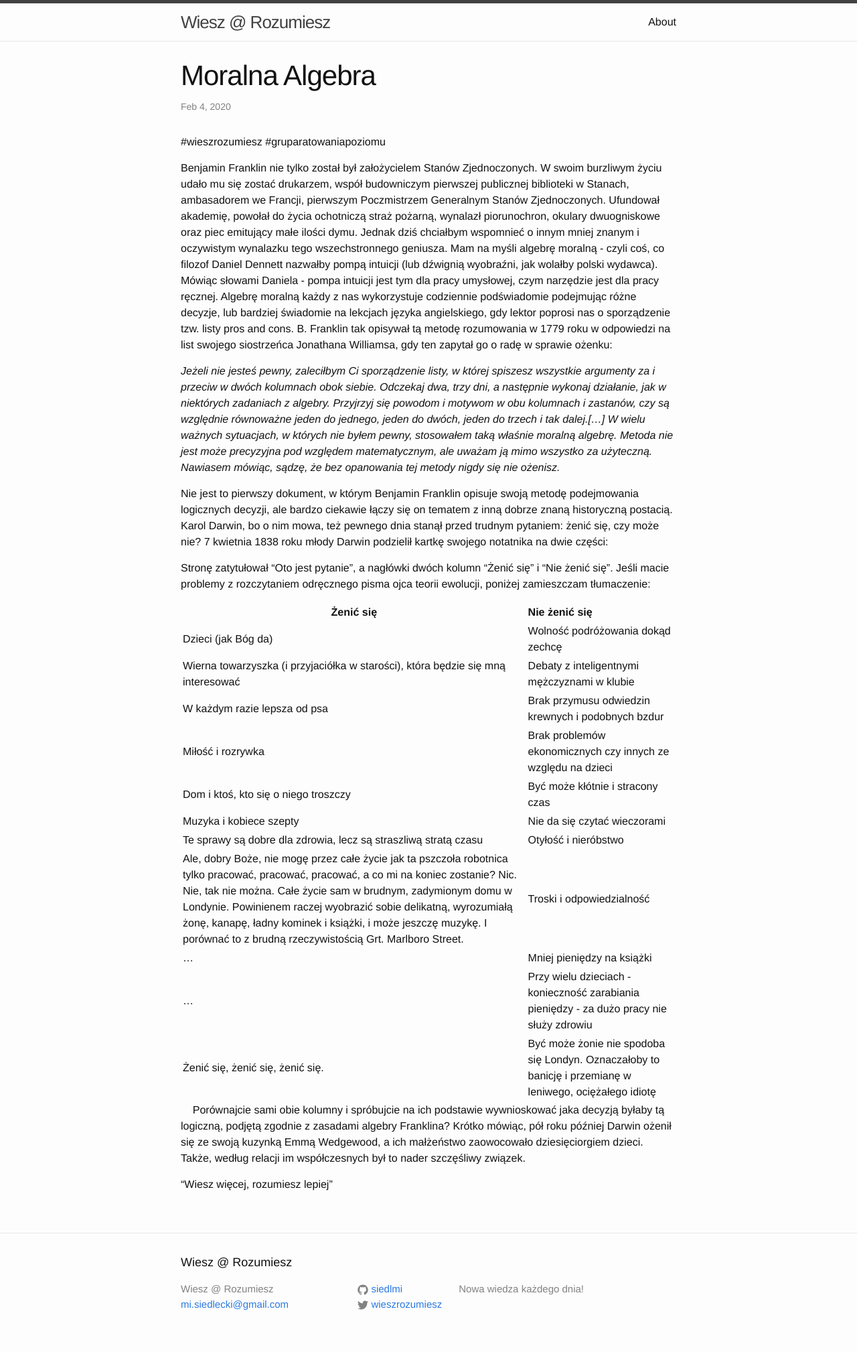
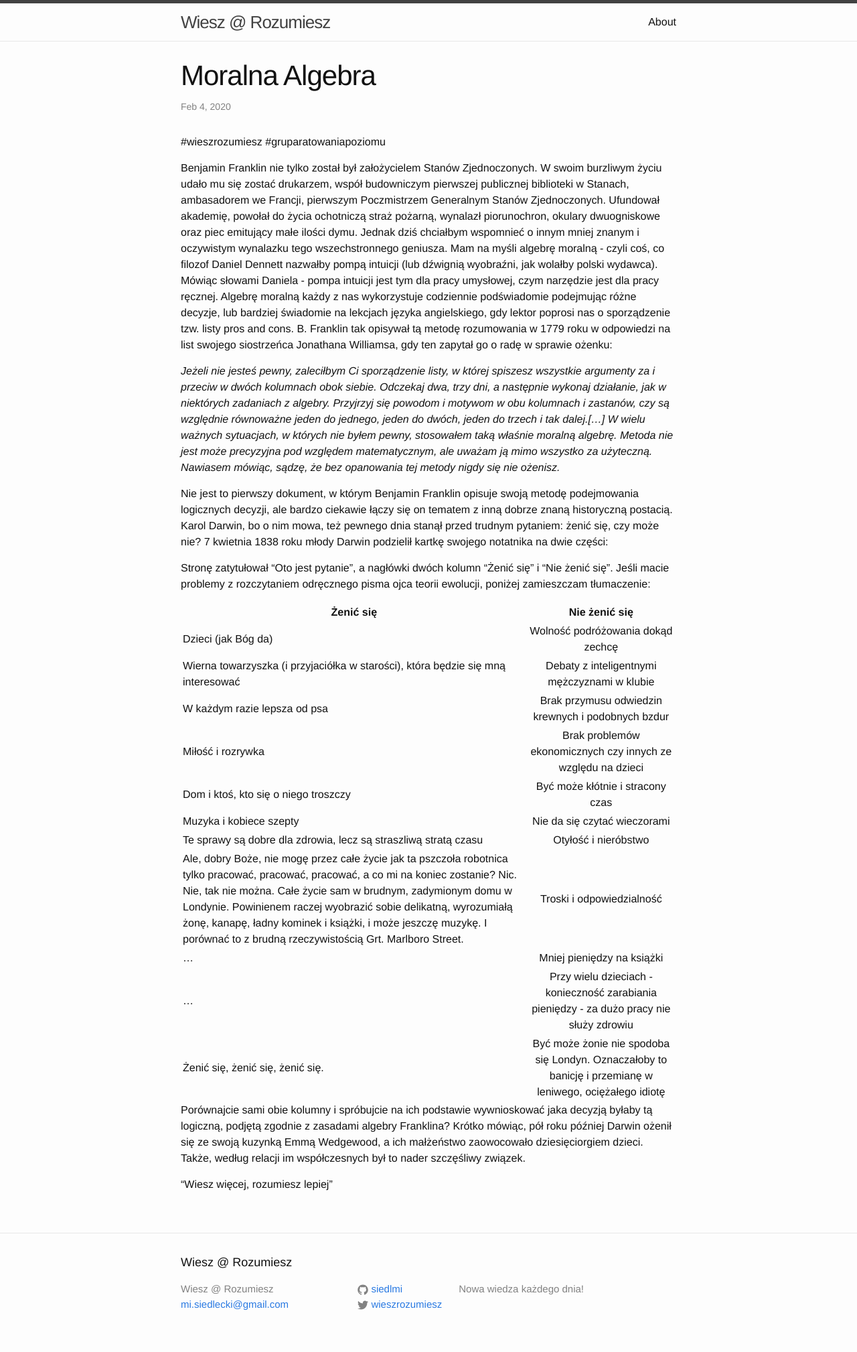
Before and after one commit to siedlmi/siedlmi.github.io, a Jekyll site: the page built from _posts/2020-02-04-post.markdown, in a window 1280 px wide. Shown: the whole page at 67% size. Built offline with Jekyll 4.4.1, drawn with Linux system fonts in a browser that asks for light colours.

Commit message:
Update 2020-02-04-post.markdown

```diff
--- a/_posts/2020-02-04-post.markdown
+++ b/_posts/2020-02-04-post.markdown
@@ -21,7 +21,7 @@ Stronę zatytułował “Oto jest pytanie”, a nagłówki dwóch kolumn “Żen
 
 |---
 | Żenić się | Nie żenić się |
-|-|:-
+|-|:-:
 | Dzieci (jak Bóg da) | Wolność podróżowania dokąd zechcę |
 | Wierna towarzyszka (i przyjaciółka w starości), która będzie się mną interesować | Debaty z inteligentnymi mężczyznami w klubie |
 | W każdym razie lepsza od psa | Brak przymusu odwiedzin krewnych i podobnych bzdur |
@@ -35,8 +35,7 @@ Stronę zatytułował “Oto jest pytanie”, a nagłówki dwóch kolumn “Żen
 | Żenić się, żenić się, żenić się. | Być może żonie nie spodoba się Londyn. Oznaczałoby to banicję i przemianę w leniwego, ociężałego idiotę |
 |---
 
-&nbsp;
-&nbsp;
+
 Porównajcie sami obie kolumny i spróbujcie na ich podstawie wywnioskować jaka decyzją byłaby tą logiczną, podjętą zgodnie z zasadami algebry Franklina? Krótko mówiąc, pół roku później Darwin ożenił się ze swoją kuzynką Emmą Wedgewood, a ich małżeństwo zaowocowało dziesięciorgiem dzieci. Także, według relacji im współczesnych był to nader szczęśliwy związek.
 
 
```
